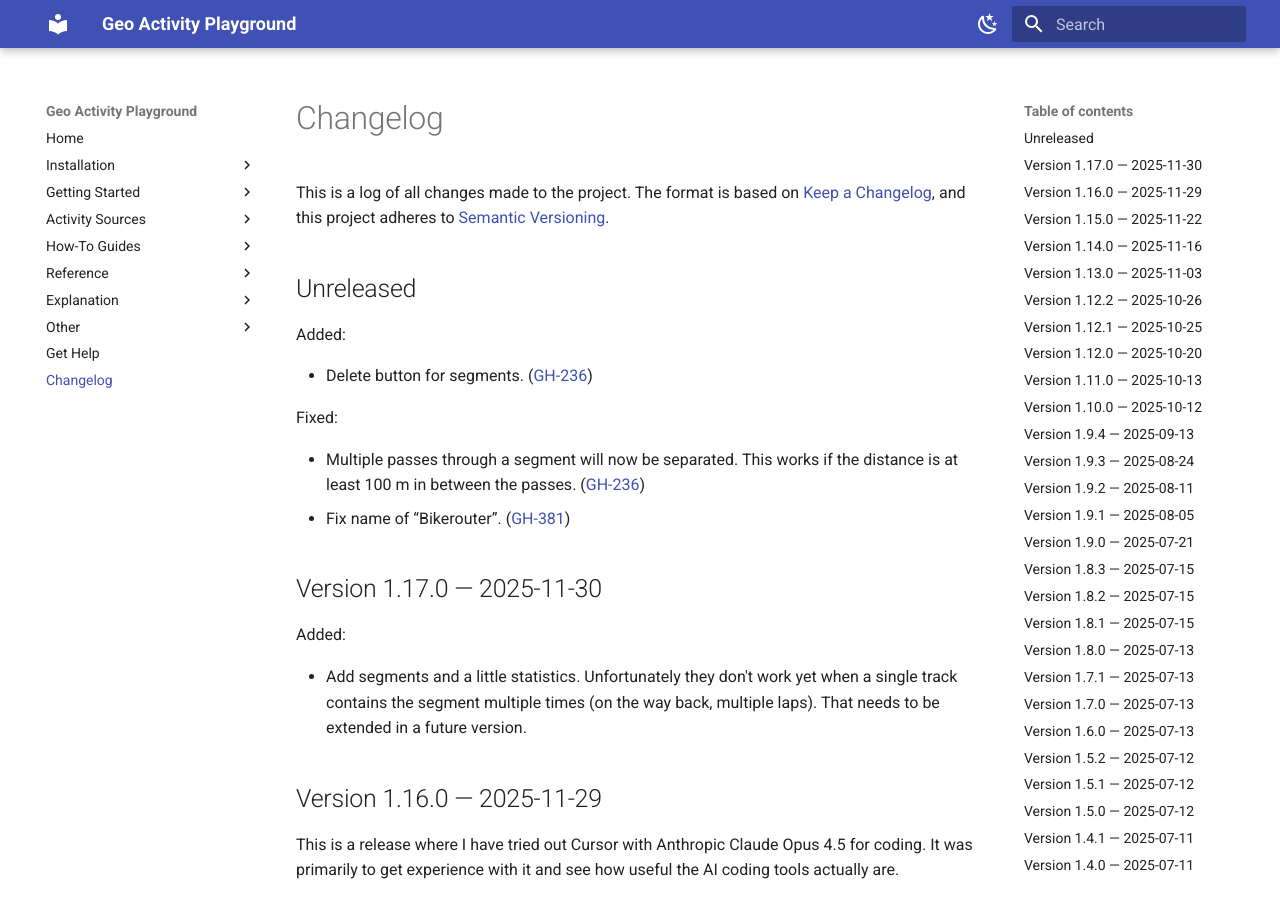
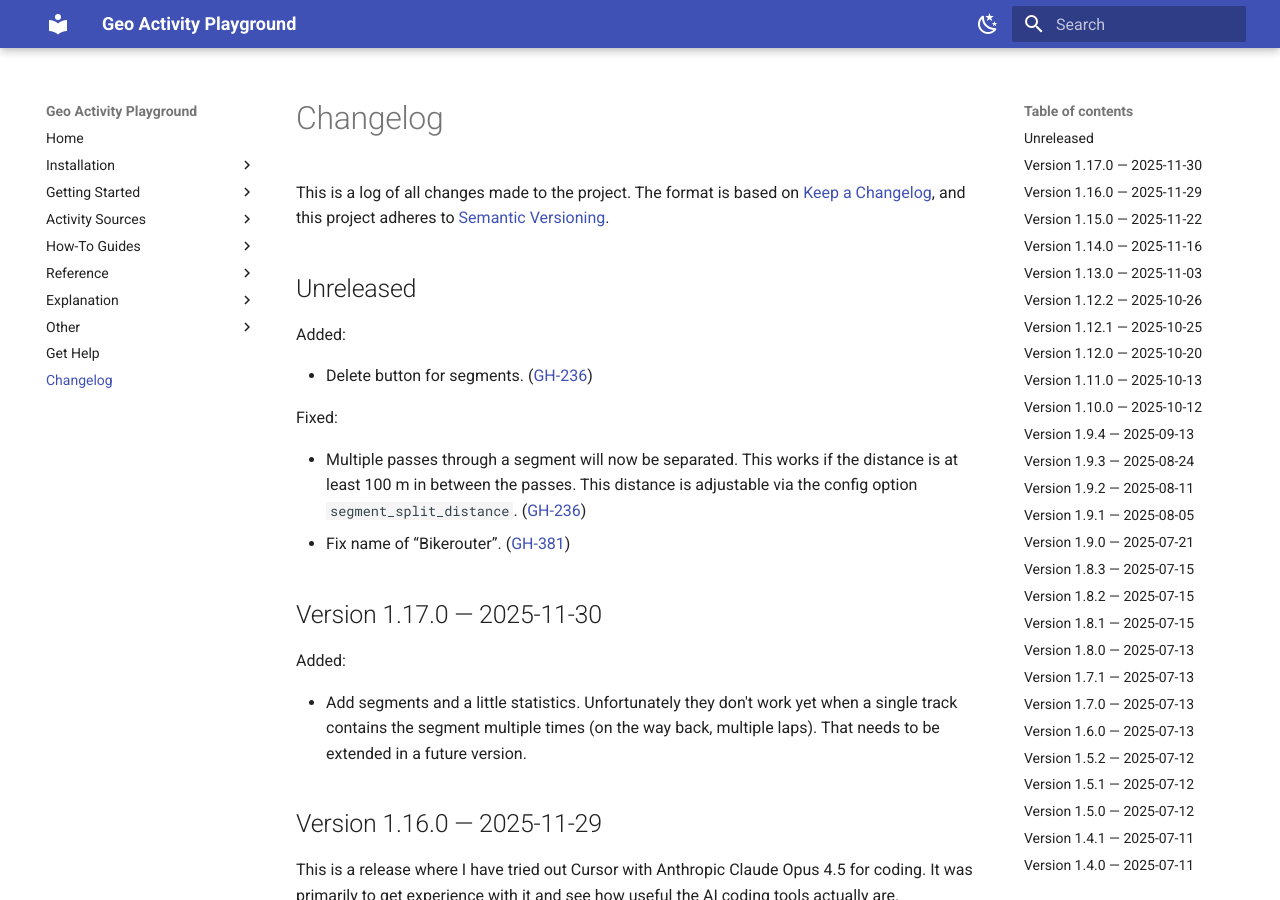
Before and after one commit to martin-ueding/geo-activity-playground, an MkDocs documentation site: the page built from docs/changelog.md, in a window 1280 px wide and 900 px high. Built offline with MkDocs 1.6.1 and Material for MkDocs 9.7.7, drawn with Linux system fonts in a browser that asks for light colours.

Commit message:
Changelog entry

```diff
--- a/docs/changelog.md
+++ b/docs/changelog.md
@@ -23,7 +23,7 @@
 
 Fixed:
 
-- Multiple passes through a segment will now be separated. This works if the distance is at least 100 m in between the passes. ([GH-236](https://github.com/martin-ueding/geo-activity-playground/issues/236))
+- Multiple passes through a segment will now be separated. This works if the distance is at least 100 m in between the passes. This distance is adjustable via the config option `segment_split_distance`. ([GH-236](https://github.com/martin-ueding/geo-activity-playground/issues/236))
 - Fix name of “Bikerouter”. ([GH-381](https://github.com/martin-ueding/geo-activity-playground/issues/381))
 
 ## Version 1.17.0 — 2025-11-30
```
